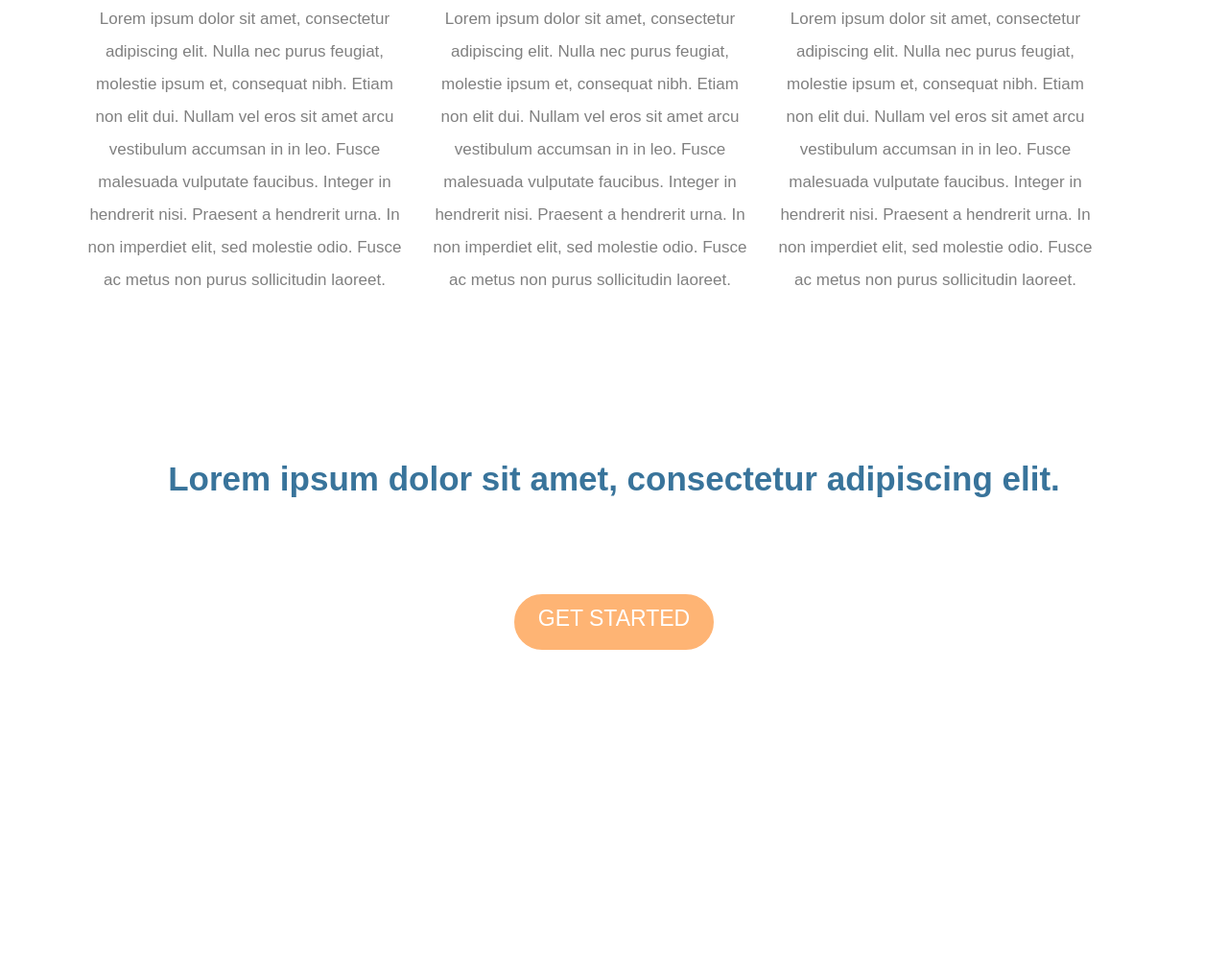
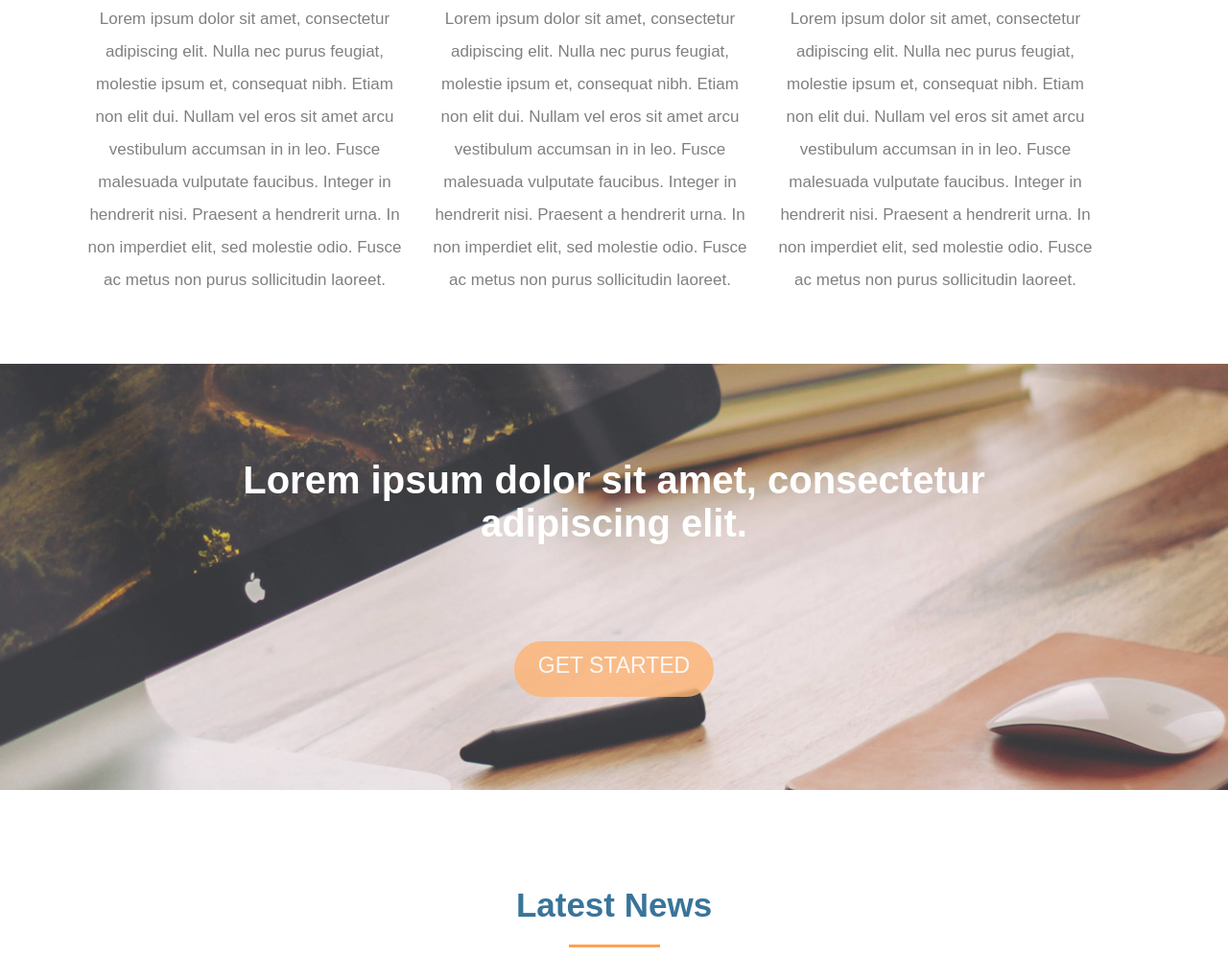
Before and after one commit to e-mk/accounting-consulting, a plain HTML site: page index_1.html in a window 1280 px wide. Shown: the part 3246-4243 px from the top of the page at 96% size. Before the commit the page ends 4023 px from the top, so only its background shows below. Drawn offline with Linux system fonts and the light colour scheme.

Commit message:
Get Started second part

```diff
--- a/css/index_1.css
+++ b/css/index_1.css
@@ -111,7 +111,7 @@ body {
 	padding-top:5px;
 }
 
-.get-started, .get-started2 {
+.get-started {
 	text-align:center;
 	color: white;
 	background-color:#FEA252;
@@ -175,7 +175,7 @@ body {
 	margin-top: 100px;
 	margin-bottom: 20px;
 }
-.line, .team-line, .customers-line {
+.line, .team-line, .customers-line, .news-line {
 	width: 95px;
 	height: 1px;
 	margin: 10px auto;
@@ -318,17 +318,21 @@ body {
 	margin-bottom: 70px;
 }
 
-.get-started2 a {
-	text-decoration: none;
-	color: white;
-	display: block;
-	padding-top:8px;
-	text-transform: uppercase;
-	font-size: 23px;
-	text-decoration:none;
+.parallax {
+	background: url(../images/background_image.jpg) repeat fixed 100%;
+	opacity: 0.8;
+	height: 444px;
 }
 
-.get-started2:hover {
-	opacity: 1;
-	cursor: pointer;
+.parallax-inner {
+	margin: 0 auto;
 }
+
+.parallax-inner h2 {
+	margin: auto;
+	width: 800px;
+	color: white;
+	text-align: center;
+	font-size: 40px;
+	padding-top: 99px;
+}
--- a/index_1.html
+++ b/index_1.html
@@ -148,15 +148,21 @@
 					<p>Lorem ipsum dolor sit amet, consectetur adipiscing elit. Nulla nec purus feugiat, molestie ipsum et, consequat nibh. Etiam non elit dui. Nullam vel eros sit amet arcu vestibulum accumsan in in leo. Fusce malesuada vulputate faucibus. Integer in hendrerit nisi. Praesent a hendrerit urna. In non imperdiet elit, sed molestie odio. Fusce ac metus non purus sollicitudin laoreet.</p>
 				</div>
 			</div>
+			<section class="parallax">
+				<div class="parallax-inner">
+					<h2>Lorem ipsum dolor sit amet, consectetur adipiscing elit.</h2>
 
-			<section>
-			<h2>Lorem ipsum dolor sit amet, consectetur adipiscing elit.</h2>
+					<div class="get-started">
+						<a href="#">get started</a>
+					</div>
+				</div>
+			</section>
 
-				<div class="get-started">
-					<a href="#">get started</a>
-				</div>
+			<div class="latest-news">
+				<h2>Latest News</h2>
+				<div class="news-line"></div>
 
-			</section>
+			</div>
 		</div>
 	</body>
 </html>
```
Also changed, not shown: images/news1.jpg (added), images/news2.jpg (added), images/news3.jpg (added), images/news4.jpg (added), images/news5.jpg (added).
